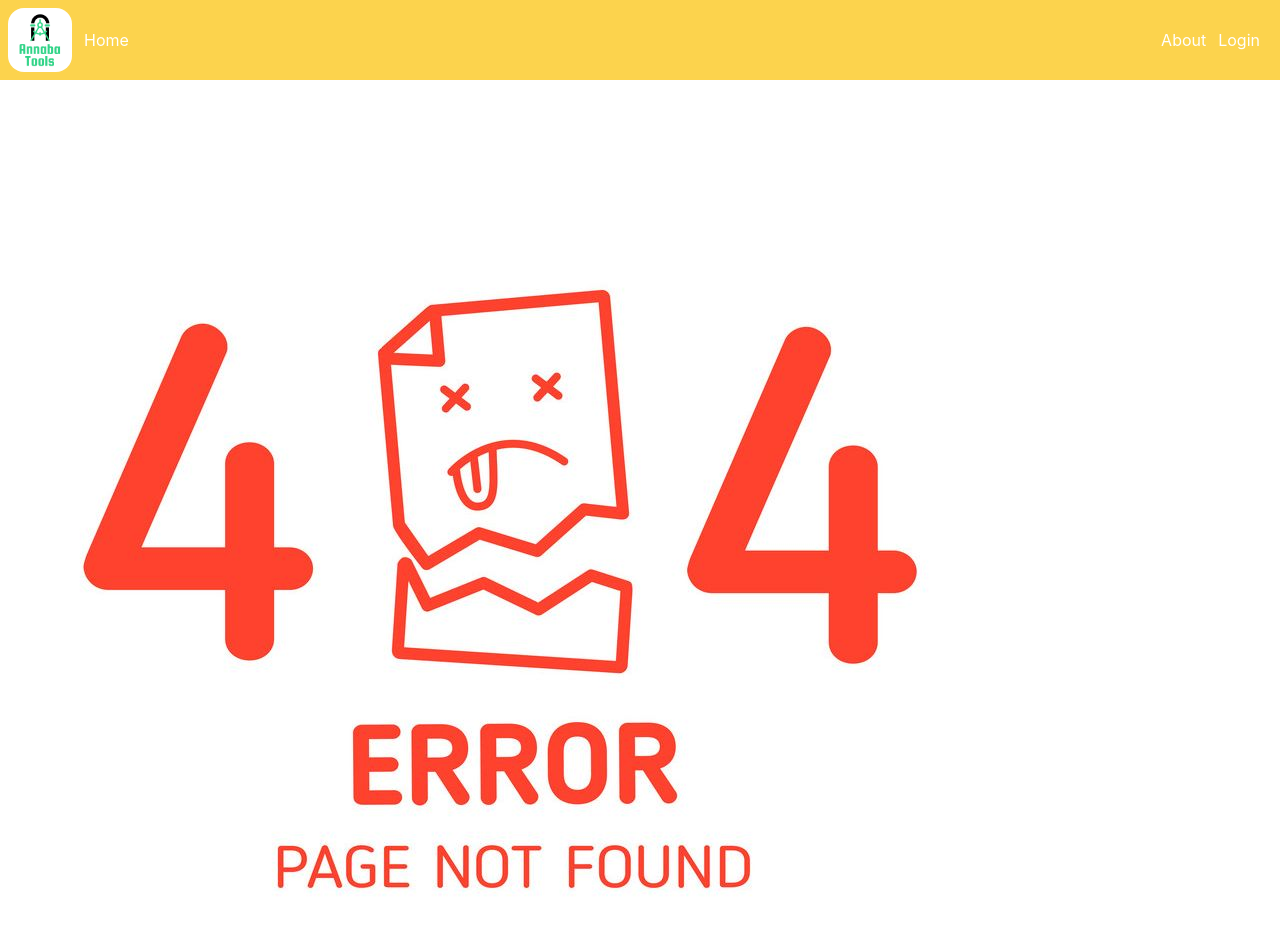
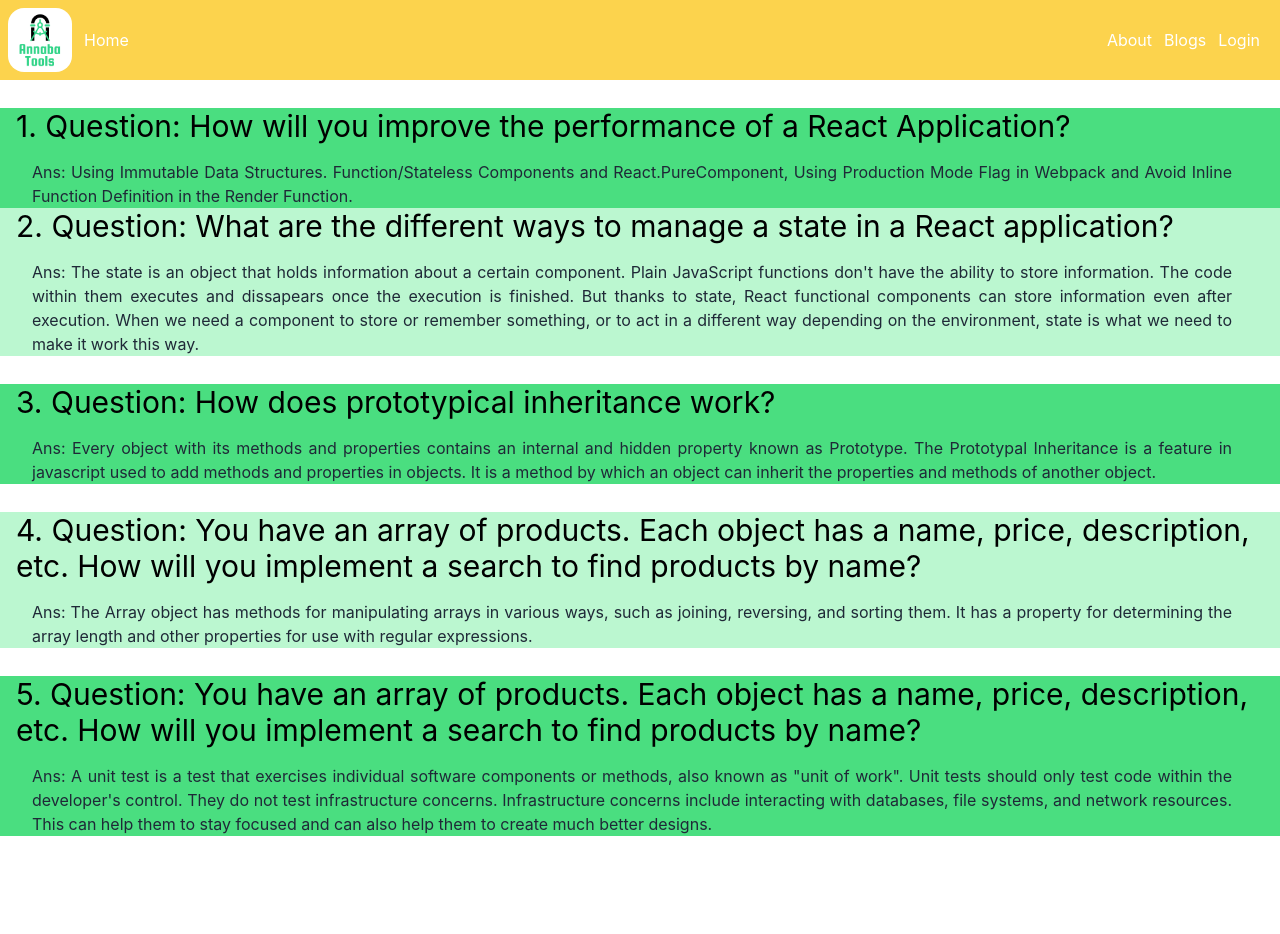
Before and after one commit to AdanAnnaba/assignment12, a React (Create React App) app: page /blogs in a window 1280 px wide. Shown: the top 934 px of the page. After the commit the page ends 836 px from the top, so only its background shows below. Built offline with nearby package versions, Linux system fonts and the light colour scheme; no server answers.

Commit message:
blogs page create

```diff
--- a/package.json
+++ b/package.json
@@ -15,6 +15,7 @@
     "react-dom": "^18.1.0",
     "react-firebase-hooks": "^5.0.3",
     "react-hook-form": "^7.31.2",
+    "react-query": "^3.39.0",
     "react-router-dom": "^6.3.0",
     "react-scripts": "5.0.1",
     "react-toastify": "^9.0.1",
--- a/src/App.js
+++ b/src/App.js
@@ -15,6 +15,7 @@ import Reviews from './Pages/Home/Reviews';
 import Purchase from './Pages/Home/Purchase';
 import Profile from './Pages/Home/Profile';
 import NotFound from './Pages/Home/NotFound';
+import Blogs from './Pages/Home/Blogs';
 
 function App() {
   return (
@@ -24,6 +25,7 @@ function App() {
         <Route path='/' element={<Home></Home>}></Route>
         <Route path='/login' element={<Login></Login>}></Route>
         <Route path='/about' element={<About></About>}></Route>
+        <Route path='/blogs' element={<Blogs></Blogs>}></Route>
         <Route path='/signup' element={<SignUp></SignUp>}></Route>
         <Route path='/purchase' element={<ReqAuth><Purchase></Purchase></ReqAuth>}></Route>
         <Route path='/dashboard' element={<ReqAuth><Dashboard></Dashboard></ReqAuth>}>
--- /dev/null
+++ b/src/Pages/Home/Blogs.js
@@ -0,0 +1,32 @@
+import React from 'react';
+
+const Blogs = () => {
+    return (
+       <div>
+        <div className='bg-green-400'>
+            <h1 className='text-3xl text-black text-left ml-4 mt-7'>1. Question: How will you improve the performance of a React Application?</h1>
+            <p className='mr-12 ml-8 mt-4 text-justify'>Ans: Using Immutable Data Structures. Function/Stateless Components and React.PureComponent, Using Production Mode Flag in Webpack and Avoid Inline Function Definition in the Render Function.</p>
+        </div>
+        <div className='bg-green-200'>
+            <h1 className='text-3xl text-black text-left ml-4'>2. Question: What are the different ways to manage a state in a React application?</h1>
+            <p className='mr-12 ml-8 mt-4 text-justify'>Ans: The state is an object that holds information about a certain component. Plain JavaScript functions don't have the ability to store information. The code within them executes and dissapears once the execution is finished.
+
+            But thanks to state, React functional components can store information even after execution. When we need a component to store or remember something, or to act in a different way depending on the environment, state is what we need to make it work this way.</p>
+        </div>
+        <div className='bg-green-400'>
+            <h1 className='text-3xl text-black text-left ml-4 mt-7'>3. Question: How does prototypical inheritance work?</h1>
+            <p className='mr-12 ml-8 mt-4 text-justify'>Ans: Every object with its methods and properties contains an internal and hidden property known as Prototype. The Prototypal Inheritance is a feature in javascript used to add methods and properties in objects. It is a method by which an object can inherit the properties and methods of another object.</p>
+        </div>
+        <div className='bg-green-200'>
+            <h1 className='text-3xl text-black text-left ml-4 mt-7'>4. Question: You have an array of products. Each object has a name, price, description, etc. How will you implement a search to find products by name?  </h1>
+            <p className='mr-12 ml-8 mt-4 text-justify'>Ans: The Array object has methods for manipulating arrays in various ways, such as joining, reversing, and sorting them. It has a property for determining the array length and other properties for use with regular expressions.</p>
+        </div>
+        <div className='bg-green-400'>
+            <h1 className='text-3xl text-black text-left ml-4 mt-7'>5. Question: You have an array of products. Each object has a name, price, description, etc. How will you implement a search to find products by name?  </h1>
+            <p className='mr-12 ml-8 mt-4 text-justify'>Ans: A unit test is a test that exercises individual software components or methods, also known as "unit of work". Unit tests should only test code within the developer's control. They do not test infrastructure concerns. Infrastructure concerns include interacting with databases, file systems, and network resources. This can help them to stay focused and can also help them to create much better designs.</p>
+        </div>
+       </div>
+    );
+};
+
+export default Blogs;
--- a/src/Pages/Home/Dashboard.js
+++ b/src/Pages/Home/Dashboard.js
@@ -1,13 +1,17 @@
 import React from 'react';
 import { Link, Outlet } from 'react-router-dom';
 
+
 const Dashboard = () => {
+
+
+
     return (
         <div>
             <div class="drawer drawer-mobile">
   <input id="my-drawer-2" type="checkbox" class="drawer-toggle" />
   <div class="drawer-content flex flex-col items-start justify-start">
-    <h2 className='text-4xl text-yellow-400 mb-3'>Dashboard</h2>
+    <h2 className='text-4xl text-yellow-400 mb-3'>Welcome To Dashboard</h2>
     <Outlet></Outlet>
     <label for="my-drawer-2" class="btn btn-primary drawer-button lg:hidden">Open drawer</label>
 
@@ -15,9 +19,9 @@ const Dashboard = () => {
   <div class="drawer-side">
     <label for="my-drawer-2" class="drawer-overlay"></label>
     <ul class="menu p-4 m-0 overflow-y-auto w-80 bg-base-100 text-base-content">
-      {/* <!-- Sidebar content here --> */}
-      <li><Link to='/dashboard'>My Orders</Link></li>
-      <li><Link to='/dashboard/profile'>My Profile</Link></li>
+
+      <li><Link to='/dashboard'>My Home</Link></li>
+      <li><Link to='/dashboard/profile'>My Orders</Link></li>
       <li><Link to='/dashboard/reviews'>Add a review</Link></li>
       <li><Link to='/dashboard/addproduct'>Add Products</Link></li>
     </ul>
--- a/src/Pages/Home/Header.js
+++ b/src/Pages/Home/Header.js
@@ -12,7 +12,6 @@ const Header = () => {
     localStorage.removeItem('accesstoken')
   };
   const [user, loading, error] = useAuthState(auth);
-  console.log(user);
 
     return (
         <div class="navbar bg-amber-300">
@@ -28,6 +27,7 @@ const Header = () => {
             }
 
           <li><Link to='/about'>About</Link></li>
+          <li><Link to='/blogs'>Blogs</Link></li>
         {
           user? <li><button className='mr-3' onClick={logout}><span>{user.displayName}</span>Logout</button></li> : <li><Link to='/login' className='mr-3'>Login</Link></li>
         }
--- a/src/Pages/Home/Profile.js
+++ b/src/Pages/Home/Profile.js
@@ -1,10 +1,65 @@
-import React from 'react';
+import React, { useEffect, useState } from 'react';
+import axios from 'axios';
+import { useAuthState } from 'react-firebase-hooks/auth';
+import auth from '../../firebase.init';
+import Loading from './Loading';
 
 const Profile = () => {
+
+    const [user, loading, error] = useAuthState(auth);
+    const [purchaseproduct, setPurchaseproduct] = useState([]);
+
+    useEffect(()=>{
+     if(user){
+        fetch(`http://localhost:5000/booking?email=${user.email}`,{
+            method: 'GET',
+            headers: {
+                'authorization': `Bearer ${localStorage.getItem('accesstoken')}`
+            }
+        })
+        .then(res=>{
+            console.log('ABC',res)
+            return res.json()
+
+        })
+        .then(data=>{
+            setPurchaseproduct(data);
+        })
+
+     }
+
+     if(loading){
+      return <Loading></Loading>
+    }
+
+    },[user])
+
+
     return (
-        <div>
-            <h1>this is profile</h1>
-        </div>
+        <div class="overflow-x-auto">
+        <table class="table w-full">
+
+          <thead>
+            <tr>
+              <th></th>
+              <th>Name{purchaseproduct.length}</th>
+              <th>Email</th>
+              <th>Product Name</th>
+            </tr>
+          </thead>
+          <tbody>
+           {
+              purchaseproduct.map(p=> <tr>
+                <th>1</th>
+                <td>Cy Ganderton</td>
+                <td>{p.email}</td>
+                <td>Blue</td>
+              </tr>)
+           }
+
+          </tbody>
+        </table>
+      </div>
     );
 };
 
--- a/src/Pages/Home/Purchase.js
+++ b/src/Pages/Home/Purchase.js
@@ -2,7 +2,6 @@ import React from 'react';
 import axios from 'axios';
 import { useAuthState } from 'react-firebase-hooks/auth';
 import auth from '../../firebase.init';
-import { format } from 'date-fns';
 import { toast } from 'react-toastify';
 
 const Purchase = ({single}) => {
--- a/src/index.js
+++ b/src/index.js
@@ -4,13 +4,20 @@ import './index.css';
 import App from './App';
 import reportWebVitals from './reportWebVitals';
 import { BrowserRouter } from 'react-router-dom';
+import {
+  QueryClient,
+  QueryClientProvider,
+} from 'react-query'
 
+const queryClient = new QueryClient()
 const root = ReactDOM.createRoot(document.getElementById('root'));
 root.render(
   <React.StrictMode>
+    <QueryClientProvider client={queryClient}>
     <BrowserRouter>
     <App />
     </BrowserRouter>
+    </QueryClientProvider>
   </React.StrictMode>
 );
 
```
Also changed, not shown: 1 other file (tests, documents, lock files or other folders).
